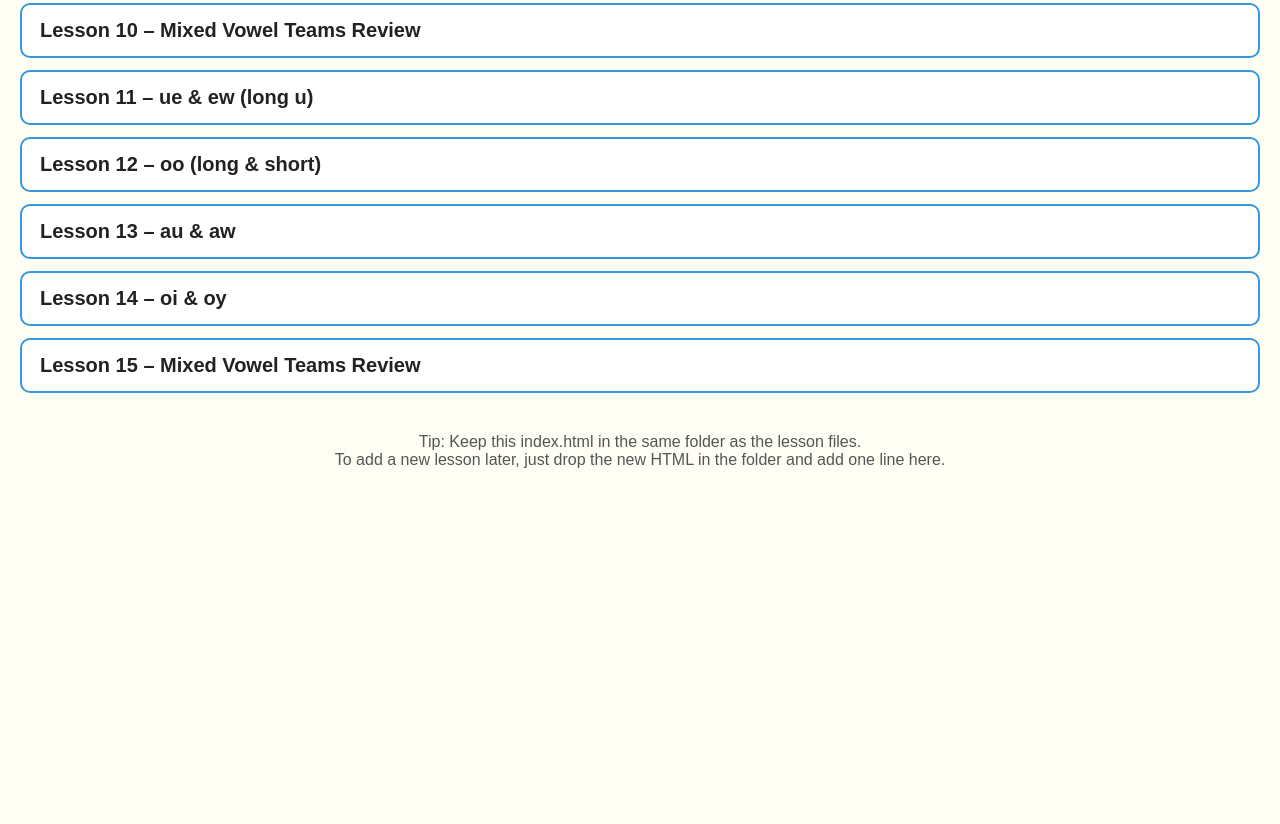
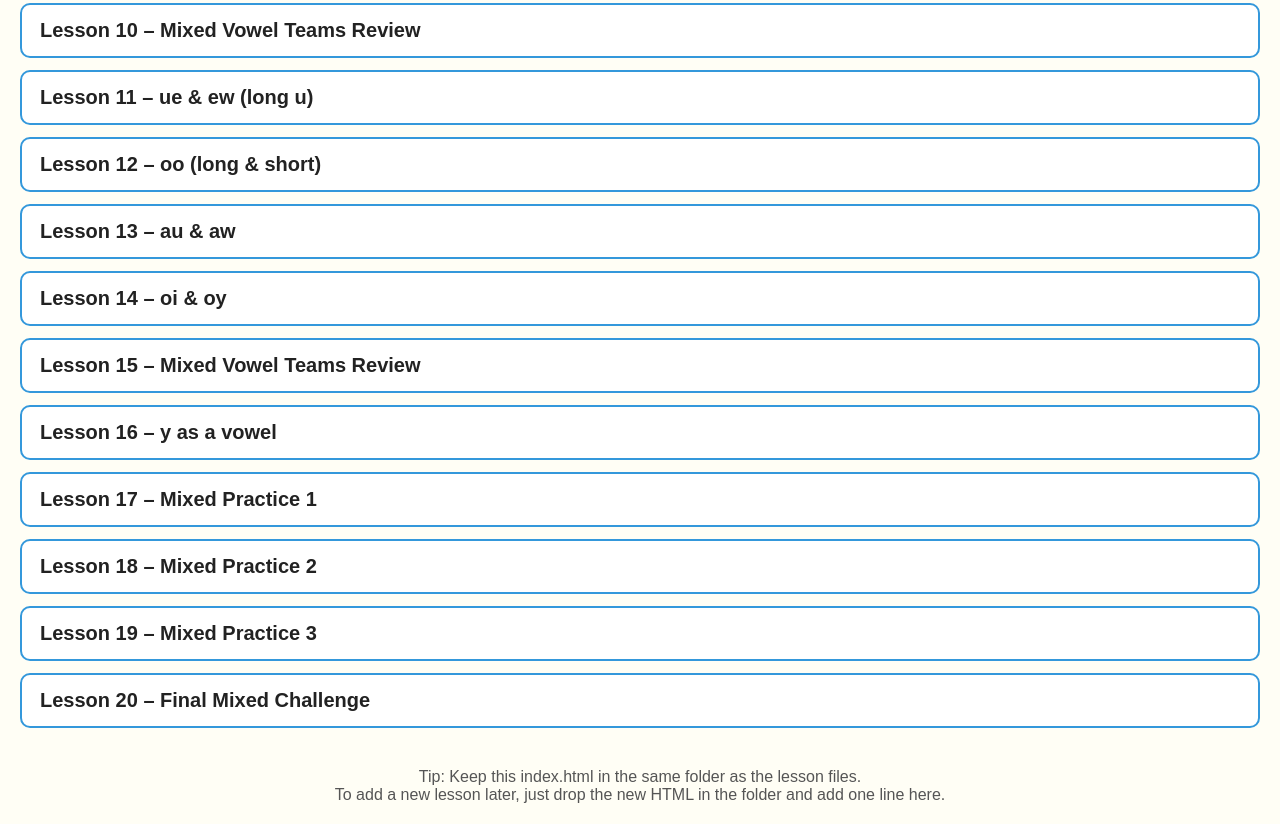
Before and after one commit to otiosemain/leina-phonics, a plain HTML site: page index.html in a window 1280 px wide. Shown: the part 3855-4679 px from the top of the page. Before the commit the page ends 4344 px from the top, so only its background shows below. Drawn offline with Linux system fonts and the light colour scheme.

Commit message:
Update index with Phase 4 Lessons 16-20

```diff
--- a/index.html
+++ b/index.html
@@ -88,6 +88,11 @@
     <a class="lesson" href="Phase4_Lesson13_au_aw.html">Lesson 13 – au & aw</a>
     <a class="lesson" href="Phase4_Lesson14_oi_oy.html">Lesson 14 – oi & oy</a>
     <a class="lesson" href="Phase4_Lesson15_mixed.html">Lesson 15 – Mixed Vowel Teams Review</a>
+    <a class="lesson" href="Phase4_Lesson16_y.html">Lesson 16 – y as a vowel</a>
+    <a class="lesson" href="Phase4_Lesson17_mixed1.html">Lesson 17 – Mixed Practice 1</a>
+    <a class="lesson" href="Phase4_Lesson18_mixed2.html">Lesson 18 – Mixed Practice 2</a>
+    <a class="lesson" href="Phase4_Lesson19_mixed3.html">Lesson 19 – Mixed Practice 3</a>
+    <a class="lesson" href="Phase4_Lesson20_final.html">Lesson 20 – Final Mixed Challenge</a>
   </div>
 
   <div class="note">
```
